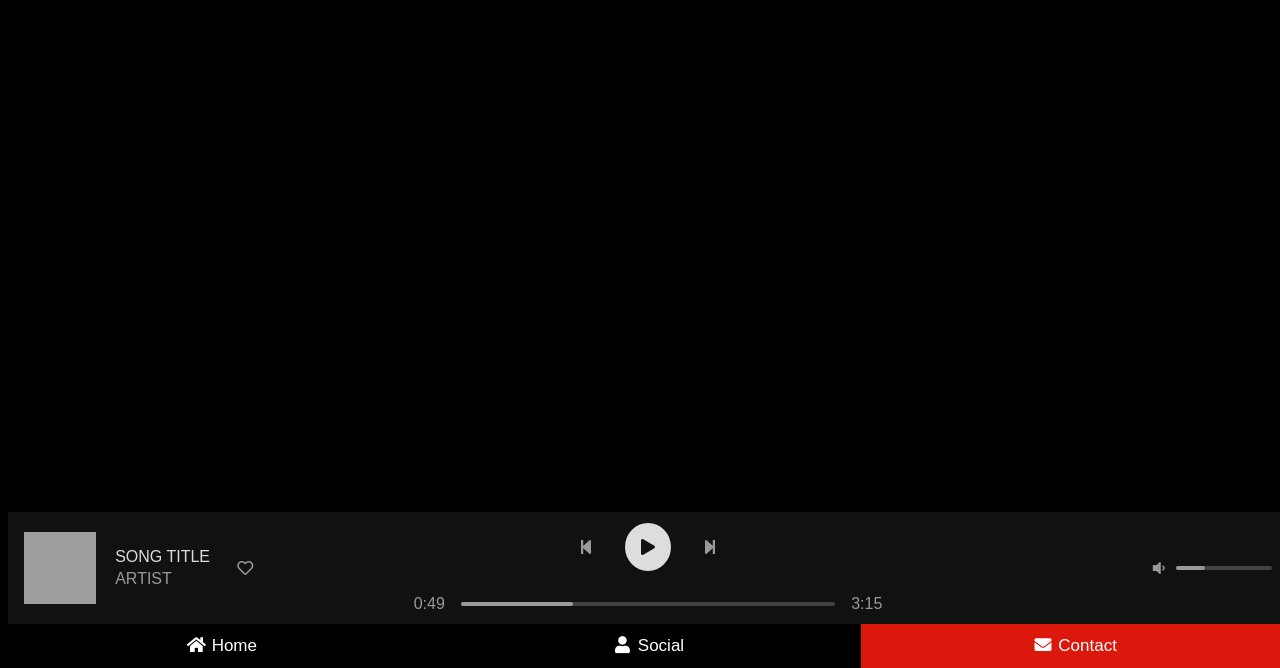
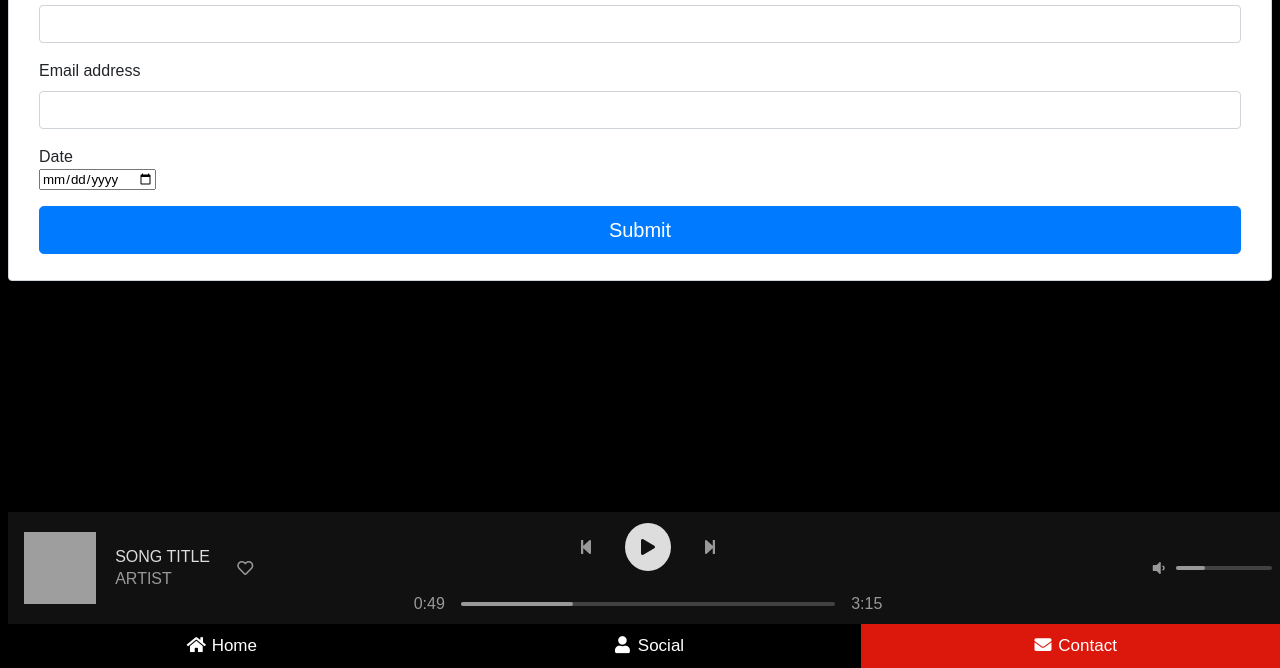
Before and after one commit to kevvinnnh/BunnyBops-, a plain HTML site: page contact.html in a window 1280 px wide. Shown: the part 132-800 px from the top of the page. Drawn offline with Linux system fonts and the light colour scheme; grey boxes are pictures that could not be loaded.

Commit message:
working on contact page

```diff
--- a/contact.html
+++ b/contact.html
@@ -20,6 +20,52 @@
     height="130" top= "100" type="image" ></a>
 
 
+
+
+
+
+
+    <link href="contact-form.css" rel="stylesheet">
+
+    <div class="fcf-body">
+
+        <div id="fcf-form">
+        <h3 class="fcf-h3">Contact us</h3>
+
+        <form id="fcf-form-id" class="fcf-form-class" method="post" action="contact-form-process.php">
+
+            <div class="fcf-form-group">
+                <label for="Name" class="fcf-label">First Name</label>
+                <div class="fcf-input-group">
+                    <input type="text" id="Name" name="Name" class="fcf-form-control" required>
+                </div>
+            </div>
+
+            <div class="fcf-form-group">
+                <label for="Email" class="fcf-label">Email address</label>
+                <div class="fcf-input-group">
+                    <input type="email" id="Email" name="Email" class="fcf-form-control" required>
+                </div>
+            </div>
+
+            <div class="fcf-form-group">
+                <label for="start">Date</label>
+
+
+                <div class="fcf-input-group">
+                    <input type="date" id="start" name="trip-start" >
+                </div>
+            </div>
+
+            <div class="fcf-form-group">
+                <button type="submit" id="fcf-button" class="fcf-btn fcf-btn-primary fcf-btn-lg fcf-btn-block">Submit</button>
+            </div>
+
+
+        </form>
+        </div>
+
+    </div>
 
     <div class="navbar">
 
--- a/style.css
+++ b/style.css
@@ -250,6 +250,166 @@ i:hover{
 .volume-bar .progress-bar:hover .progress::after{
     --size: .8em;
 }
-.fa-heart{
 
+
+
+#fcf-form {
+    display:block;
 }
+
+.fcf-body {
+    margin: 0;
+    font-family: -apple-system, Arial, sans-serif;
+    font-size: 1rem;
+    font-weight: 400;
+    line-height: 1.5;
+    color: #212529;
+    text-align: left;
+    background-color: #fff;
+    padding: 30px;
+    padding-bottom: 10px;
+    border: 1px solid #ced4da;
+    border-radius: 0.25rem;
+    max-width: 100%;
+}
+
+.fcf-form-group {
+    margin-bottom: 1rem;
+}
+
+.fcf-input-group {
+    position: relative;
+    display: -ms-flexbox;
+    display: flex;
+    -ms-flex-wrap: wrap;
+    flex-wrap: wrap;
+    -ms-flex-align: stretch;
+    align-items: stretch;
+    width: 100%;
+}
+
+.fcf-form-control {
+    display: block;
+    width: 100%;
+    height: calc(1.5em + 0.75rem + 2px);
+    padding: 0.375rem 0.75rem;
+    font-size: 1rem;
+    font-weight: 400;
+    line-height: 1.5;
+    color: #495057;
+    background-color: #fff;
+    background-clip: padding-box;
+    border: 1px solid #ced4da;
+    outline: none;
+    border-radius: 0.25rem;
+    transition: border-color 0.15s ease-in-out, box-shadow 0.15s ease-in-out;
+}
+
+.fcf-form-control:focus {
+    border: 1px solid #313131;
+}
+
+select.fcf-form-control[size], select.fcf-form-control[multiple] {
+    height: auto;
+}
+
+textarea.fcf-form-control {
+    font-family: -apple-system, Arial, sans-serif;
+    height: auto;
+}
+
+label.fcf-label {
+    display: inline-block;
+    margin-bottom: 0.5rem;
+}
+
+.fcf-credit {
+    padding-top: 10px;
+    font-size: 0.9rem;
+    color: #545b62;
+}
+
+.fcf-credit a {
+    color: #545b62;
+    text-decoration: underline;
+}
+
+.fcf-credit a:hover {
+    color: #0056b3;
+    text-decoration: underline;
+}
+
+.fcf-btn {
+    display: inline-block;
+    font-weight: 400;
+    color: #212529;
+    text-align: center;
+    vertical-align: middle;
+    cursor: pointer;
+    -webkit-user-select: none;
+    -moz-user-select: none;
+    -ms-user-select: none;
+    user-select: none;
+    background-color: transparent;
+    border: 1px solid transparent;
+    padding: 0.375rem 0.75rem;
+    font-size: 1rem;
+    line-height: 1.5;
+    border-radius: 0.25rem;
+    transition: color 0.15s ease-in-out, background-color 0.15s ease-in-out, border-color 0.15s ease-in-out, box-shadow 0.15s ease-in-out;
+}
+
+@media (prefers-reduced-motion: reduce) {
+    .fcf-btn {
+        transition: none;
+    }
+}
+
+.fcf-btn:hover {
+    color: #212529;
+    text-decoration: none;
+}
+
+.fcf-btn:focus, .fcf-btn.focus {
+    outline: 0;
+    box-shadow: 0 0 0 0.2rem rgba(0, 123, 255, 0.25);
+}
+
+.fcf-btn-primary {
+    color: #fff;
+    background-color: #007bff;
+    border-color: #007bff;
+}
+
+.fcf-btn-primary:hover {
+    color: #fff;
+    background-color: #0069d9;
+    border-color: #0062cc;
+}
+
+.fcf-btn-primary:focus, .fcf-btn-primary.focus {
+    color: #fff;
+    background-color: #0069d9;
+    border-color: #0062cc;
+    box-shadow: 0 0 0 0.2rem rgba(38, 143, 255, 0.5);
+}
+
+.fcf-btn-lg, .fcf-btn-group-lg>.fcf-btn {
+    padding: 0.5rem 1rem;
+    font-size: 1.25rem;
+    line-height: 1.5;
+    border-radius: 0.3rem;
+}
+
+.fcf-btn-block {
+    display: block;
+    width: 100%;
+}
+
+.fcf-btn-block+.fcf-btn-block {
+    margin-top: 0.5rem;
+}
+
+input[type="submit"].fcf-btn-block, input[type="reset"].fcf-btn-block, input[type="button"].fcf-btn-block {
+    width: 100%;
+}
```
